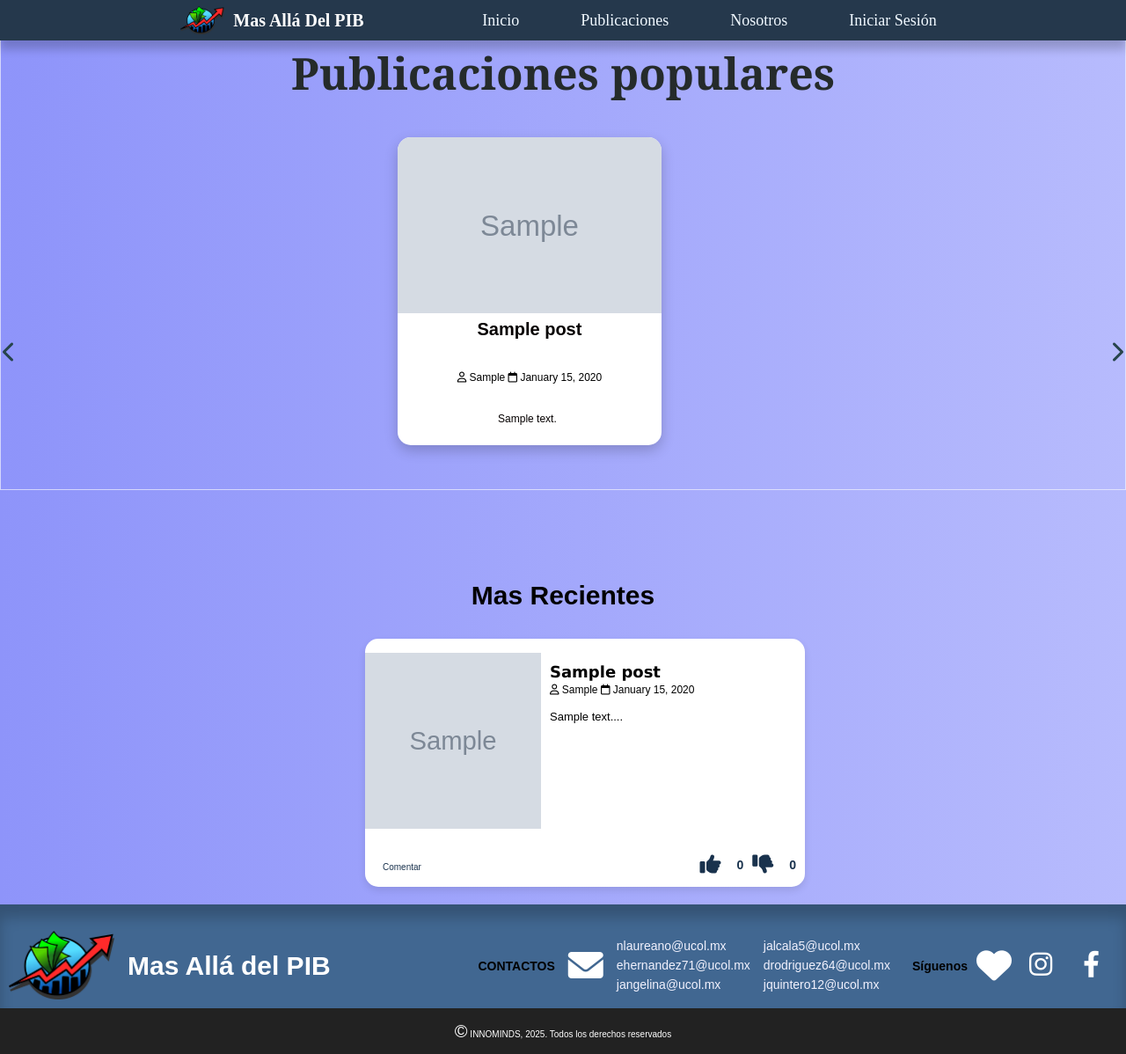
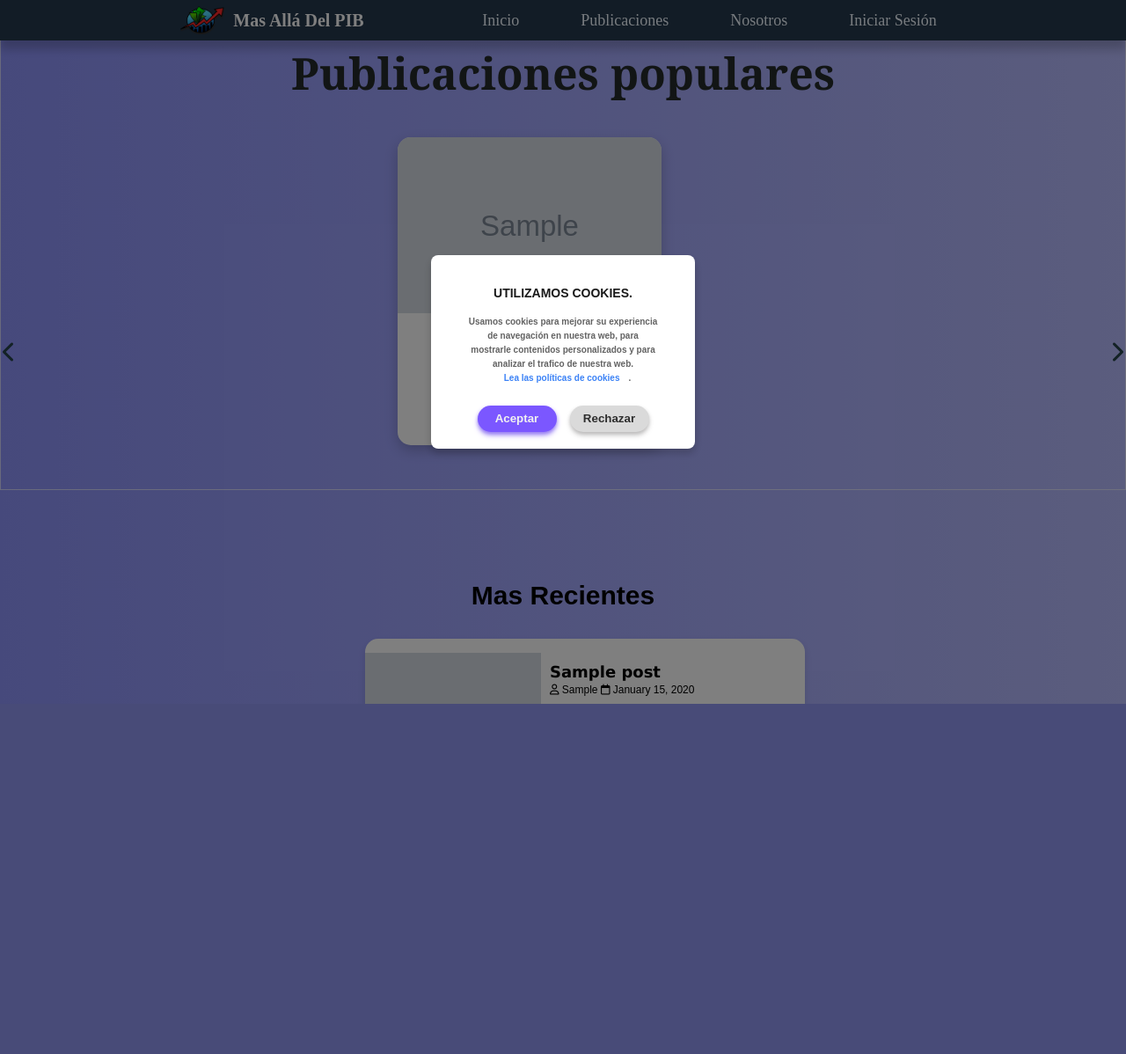
Before and after one commit to Edubedo/MasAllaDelPIB, a PHP site: page / in a window 1280 px wide. Shown: the whole page at 88% size. After the commit the page ends 800 px from the top, so only its background shows below. Run offline with PHP 8.4, Linux system fonts and the light colour scheme; tables that the repository leaves empty or names only in its code hold one stand-in row (values such as "Sample post"); grey boxes marked "Sample" are stand-in pictures; data that the repository does not hold is empty; some libraries are stand-ins or nearby versions.

Commit message:
aparicion del modal de cookies correctamente

```diff
--- a/index.php
+++ b/index.php
@@ -104,8 +104,8 @@ $pdo = null;
         </div>
 
     </main>
+    <div id="cookiesContainer"></div>
     <script src="./js/cookies.js"></script>
-    <div id="cookiesContainer"></div>
     <!-- Incluyendo el pie de página -->
     <?php include './views/layout/footer.php'; ?>
 </body>
--- a/js/cookies.js
+++ b/js/cookies.js
@@ -1,9 +1,31 @@
-window.onload = function() {
-    setTimeout(function() {
+window.onload = function () {
+    setTimeout(function () {
         fetch('./views/layout/cookies.php')
             .then(response => response.text())
             .then(data => {
-                document.getElementById('cookiesContainer').innerHTML = data;
-            });
-    }, 10000); /* 10000 milisegundos = 10 segundos */
+                const container = document.getElementById('cookiesContainer');
+
+                if (container) {
+                    container.innerHTML = data;
+                    container.classList.add('mostrar'); // Mostrar modal con fondo opaco
+
+                    // Bloquear scroll
+                    document.body.style.overflow = 'hidden';
+
+                    // Agregar eventos a los botones
+                    container.addEventListener('click', function (event) {
+                        if (event.target.classList.contains('aceptarBoton') ||
+                            event.target.classList.contains('rachazarBoton')) {
+                            container.classList.remove('mostrar'); // Ocultar modal
+
+                            // Restaurar scroll
+                            document.body.style.overflow = 'auto';
+                        }
+                    });
+                } else {
+                    console.error("El elemento #cookiesContainer no se encontró.");
+                }
+            })
+            .catch(error => console.error("Error al cargar el modal de cookies:", error));
+    }, 5000); // 5 segundos
 };
--- a/views/css/cookies.css
+++ b/views/css/cookies.css
@@ -1,12 +1,41 @@
-
+/* Estilos generales */
 html {
   font-size: 62.5%;
 }
 
 body {
-    font-size: 16px; /*1 rem = 10px*/
+  font-size: 16px; /* 1 rem = 10px */
+  background-color: rgb(233, 232, 232);
+  margin: 0;
+  padding: 0;
+  overflow-x: hidden;
 }
 
+/* Fondo opaco cuando aparece el modal */
+#cookiesContainer {
+  position: fixed;
+  top: 0;
+  left: 0;
+  width: 100vw;
+  height: 100vh;
+  background: rgba(0, 0, 0, 0.5); /* Negro semi-transparente */
+  display: none; /* Se oculta por defecto */
+  justify-content: center;
+  align-items: center;
+  z-index: 1000;
+}
+
+/* Clase para mostrar el modal */
+#cookiesContainer.mostrar {
+  display: flex;
+}
+
+/* Bloquear el scroll cuando el modal está activo */
+.no-scroll {
+  overflow: hidden;
+}
+
+/* Estilos del modal */
 .card {
   width: 30rem;
   height: 22rem;
@@ -20,10 +49,11 @@ body {
   gap: 13px;
   position: relative;
   overflow: hidden;
-    box-shadow: 0.2rem 0.2rem 2rem rgba(0, 0, 0, 0.062);
-    margin: 6rem;
+  box-shadow: 0 0.5rem 1rem rgba(0, 0, 0, 0.2);
+  text-align: center;
 }
 
+/* Icono de la cookie */
 #cookieSvg {
   width: 5rem;
 }
@@ -32,75 +62,71 @@ body {
   fill: rgb(97, 81, 81);
 }
 
+/* Estilos del texto */
 .cookieTitulo {
-    font-size: 1.2em;
+  font-size: 1.4rem;
   font-weight: 800;
   color: rgb(26, 26, 26);
 }
 
 .cookieDescripcion {
   text-align: center;
-    font-size: 0.7em;
+  font-size: 1rem;
   font-weight: 600;
   color: rgb(99, 99, 99);
+  max-width: 90%;
 }
 
 .cookieDescripcion a {
-    --tw-text-opacity: 1;
-    color: rgb(59 130 246);
+  color: rgb(59, 130, 246);
+  text-decoration: none;
 }
 
 .cookieDescripcion a:hover {
-    -webkit-text-decoration-line: underline;
-    text-decoration-line: underline;
+  text-decoration: underline;
 }
 
+/* Contenedor de botones */
 .butonContenedor {
   display: flex;
-    gap: 2rem;
-    flex-direction: row;
+  gap: 1.5rem;
+  margin-top: 1rem;
 }
 
+/* Botón Aceptar */
 .aceptarBoton {
-    width: 8rem;
+  width: 9rem;
   height: 3rem;
   background-color: #7b57ff;
-    transition-duration: .2s;
   border: none;
   color: rgb(241, 241, 241);
   cursor: pointer;
   font-weight: 600;
   border-radius: 2rem;
   box-shadow: 0 0.4rem 0.6rem -0.1rem #977ef3, 0 0.2rem 0.4rem -0.1rem #977ef3;
-    transition: all .6s ease;
+  transition: all 0.3s ease;
 }
 
+.aceptarBoton:hover {
+  background-color: #9173ff;
+  box-shadow: 0 1rem 1.5rem -0.3rem #977ef3, 0 0.4rem 0.6rem -0.2rem #977ef3;
+}
+
+/* Botón Rechazar */
 .rachazarBoton {
-    width: 8rem;
+  width: 9rem;
   height: 3rem;
   background-color: #dadada;
-    transition-duration: .2s;
   color: rgb(46, 46, 46);
   border: none;
-    cursor: not-allowed;
+  cursor: pointer;
   font-weight: 600;
   border-radius: 2rem;
   box-shadow: 0 0.4rem 0.6rem -0.1rem #bebdbd, 0 0.2rem 0.4rem -0.1rem #bebdbd;
-    transition: all .6s ease;
+  transition: all 0.3s ease;
 }
 
 .rachazarBoton:hover {
   background-color: #ebebeb;
   box-shadow: 0 1rem 1.5rem -0.3rem #bebdbd, 0 0.4rem 0.6rem -0.2rem #bebdbd;
-    transition-duration: .2s;
 }
-
-  .aceptarBoton:hover {
-    background-color: #9173ff;
-    box-shadow: 0 1rem 1.5rem -0.3rem #977ef3, 0 0.4rem 0.6rem -0.2rem #977ef3;
-    transition-duration: .2s;
-  }
-
-  body {
-    background-color: rgb(e9e8e8);
-  }
--- a/views/layout/cookies.php
+++ b/views/layout/cookies.php
@@ -3,8 +3,8 @@
 <head>
     <meta charset="UTF-8">
     <meta name="viewport" content="width=device-width, initial-scale=1.0">
-    <link rel="stylesheet" href="cookies.css">
-    <link rel="stylesheet" href="cookies.css" as="preload">
+    <link rel="stylesheet" href="./views/css/cookies.css">
+    <link rel="stylesheet" href="./views/css/cookies.css" as="preload">
 
     <title>cookies</title>
 </head>
```
Lines whose indentation alone changed are shown as unchanged.
